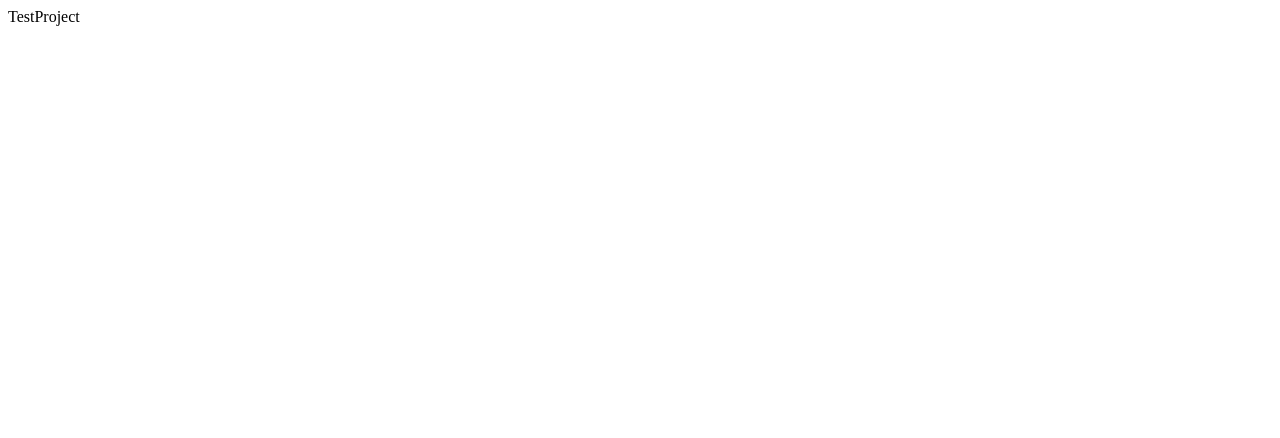
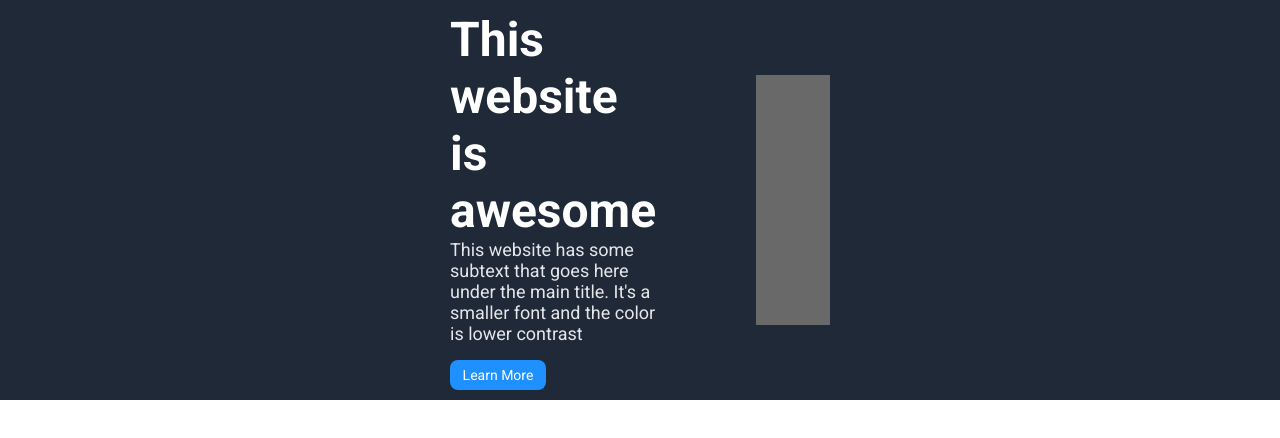
Before and after one commit to RealAso/PortfolioWeb, a plain HTML site: page index.html in a window 1280 px wide. Drawn offline with Linux system fonts and the light colour scheme.

Commit message:
Initial Commit

```diff
--- a/index.html
+++ b/index.html
@@ -2,10 +2,27 @@
 <html lang="en">
     <head>
         <meta charset="UTF-8">
-        <title>TestProj</title>
+        <title>Example Business</title>
+        <link href="main.css" rel="stylesheet" />
+
+        <link rel="preconnect" href="https://fonts.googleapis.com">
+        <link rel="preconnect" href="https://fonts.gstatic.com" crossorigin>
+        <link href="https://fonts.googleapis.com/css2?family=Roboto:ital,wght@0,100;0,300;0,400;0,500;0,700;0,900;1,100;1,300;1,400;1,500;1,700;1,900&display=swap" rel="stylesheet">
     </head>
 
     <body>
-        TestProject
+        <div class="darkbg bg" id="bg1">
+            <div>
+                <h1>This website is awesome</h1>
+                <p class="subtext">This website has some subtext that goes here under the main title. It's a smaller font and the color is lower contrast</p>
+                <button class="button">Learn More</button>
+            </div>
+            <div id="img">
+            </div>
+        </div>
+        <div class="whitebg bg" id="bg2"></div>
+        <div class="graybg bg" id="bg3"></div>
+        <div class="whitebg bg" id="bg4"></div>
+        <div class="darkbg bg" id="bg5"></div>
     </body>
 </html>
--- /dev/null
+++ b/main.css
@@ -0,0 +1,63 @@
+html * {
+    margin:0;
+}
+
+.bg {
+    display: flex;
+    align-items: center;
+    gap: 100px;
+}
+.subtext {
+    font-family: "Roboto", serif;
+    color: #E5E7EB;
+    font-size: 18px;
+}
+h1 {
+    font-family: "Roboto", serif;
+    color: white;
+    font-size: 48px;
+}
+.button {
+    all: unset;
+    font-family: "Roboto", serif;
+    font-size: 14px;
+    margin-top: 16px;
+    height: 30px;
+    width: 96px;
+    color: white;
+    cursor: pointer;
+    background-color: dodgerblue;
+    text-align: center;
+    border-radius: 8px;
+    transition-duration: 0.2s;
+}
+.button:hover {
+    background-color: darkslateblue;
+}
+#img {
+    background-color: dimgray;
+    height: 250px;
+}
+#bg1 {
+    height: 400px;
+    padding-left:450px;
+    padding-right: 450px;
+    align-content: center;
+}
+
+#bg1 * {
+    flex: 1;
+    justify-content: center;
+
+}
+.darkbg {
+    background-color: #1F2937;
+}
+
+.graybg {
+    background-color: #E5E7EB;
+}
+
+.whitebg {
+    background-color: white;
+}
```
